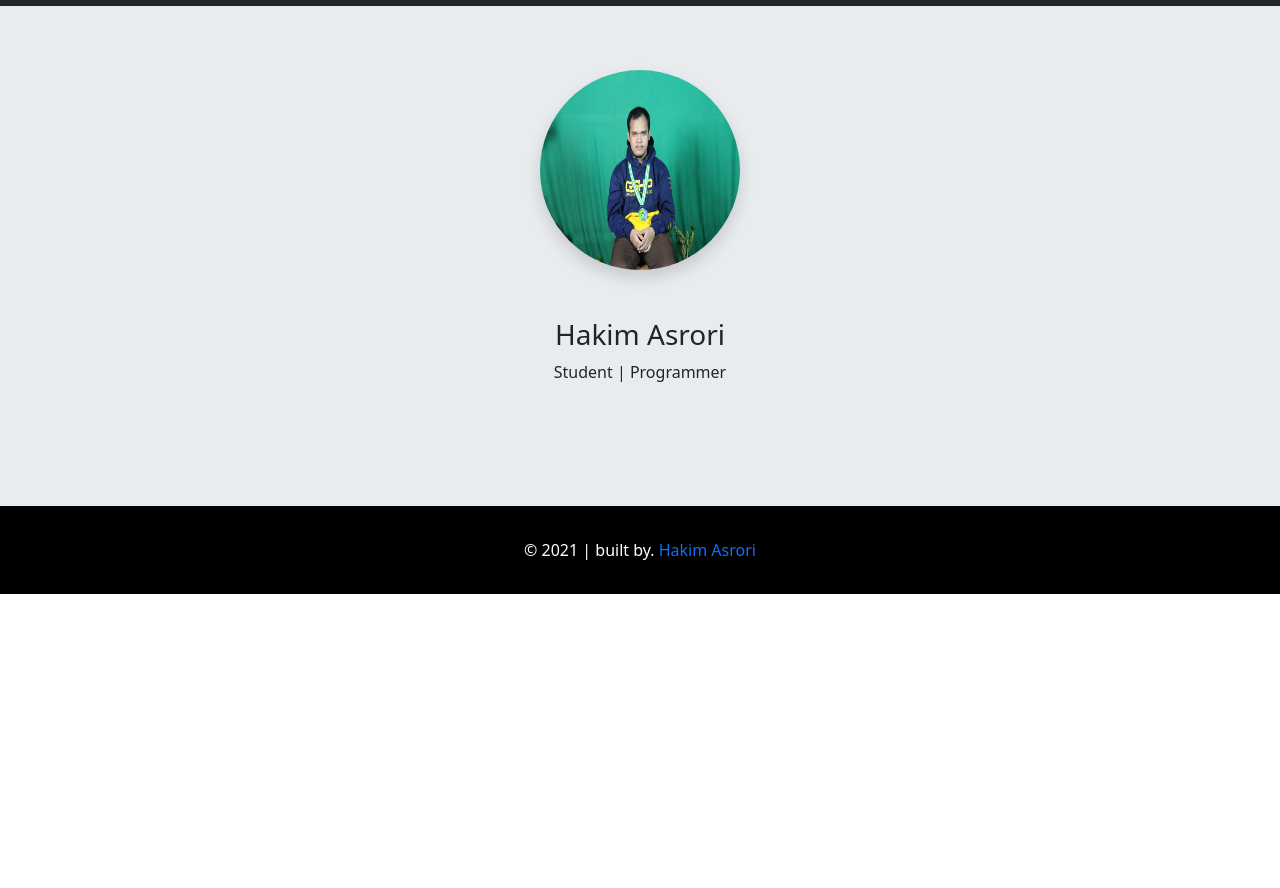
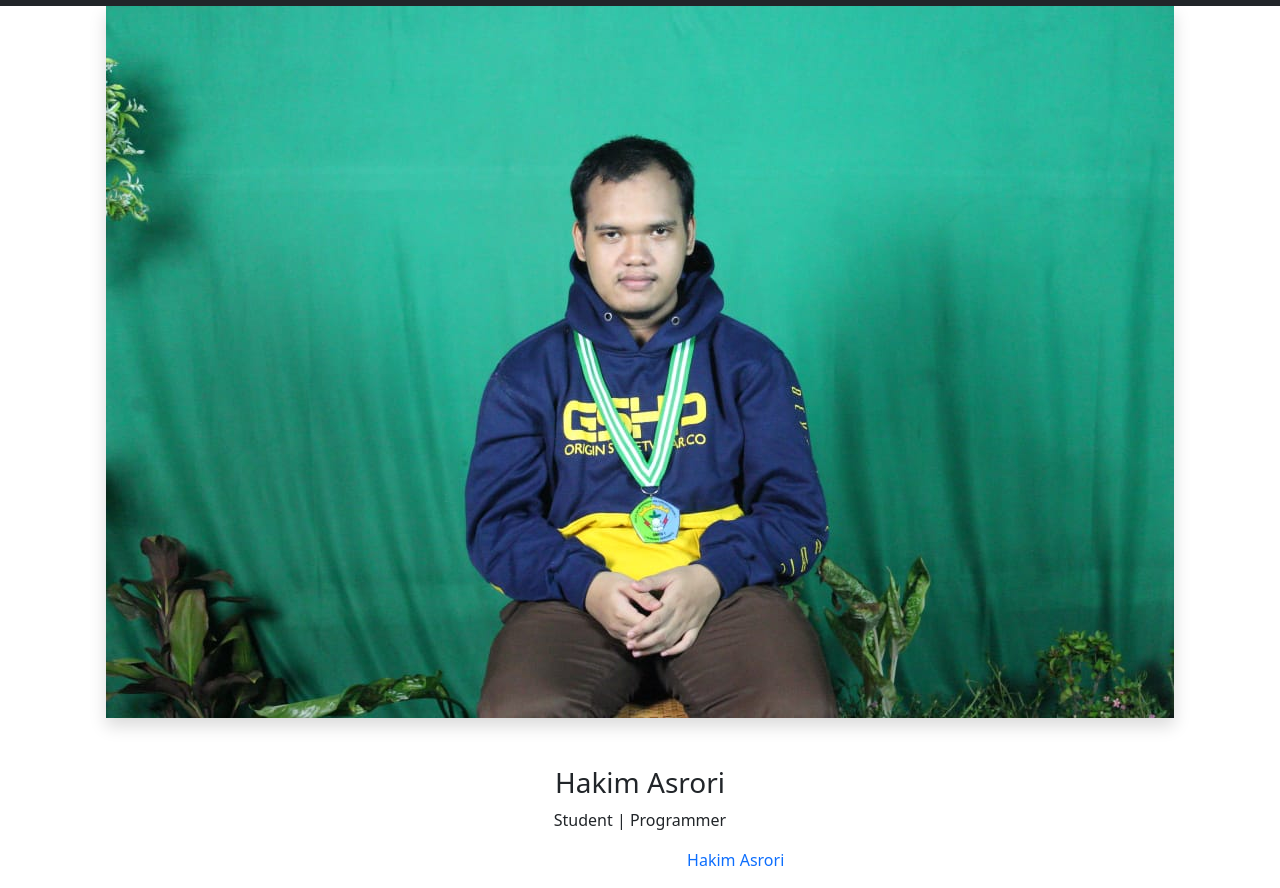
Before and after one commit to hakim-asrori/pw-bootstrap, a plain HTML site: page index.html in a window 1280 px wide. Shown: the part 52-940 px from the top of the page. Before the commit the page ends 800 px from the top, so only its background shows below. Drawn offline with Linux system fonts and the light colour scheme.

```diff
--- a/index.html
+++ b/index.html
@@ -6,42 +6,14 @@
 
   <link href="./css/bootstrap.min.css" rel="stylesheet">
 
-  <title>Portofolio</title>
+  <link rel="stylesheet" href="./css/my.css">
+
+  <title>Portofolio Hakim Asrori</title>
+
+  <link rel="stylesheet" href="https://cdnjs.cloudflare.com/ajax/libs/font-awesome/5.15.2/css/all.min.css" integrity="sha512-HK5fgLBL+xu6dm/Ii3z4xhlSUyZgTT9tuc/hSrtw6uzJOvgRr2a9jyxxT1ely+B+xFAmJKVSTbpM/CuL7qxO8w==" crossorigin="anonymous" />
 
   <style>
-    .jumbotron {
-      padding: 2rem 1rem;
-      /* margin-bottom: 2rem; */
-      background-color: #e9ecef;
-      border-radius: 0.3rem;
-      min-height: 500px;
-    }
 
-    .jumbotron img {
-      height: 200px;
-      width: 200px;
-      border-radius: 50%;
-    }
-
-    @media (min-width: 576px) {
-      .jumbotron {
-        padding: 4rem 2rem;
-      }
-    }
-
-    .jumbotron-fluid {
-      padding-right: 0;
-      padding-left: 0;
-      border-radius: 0;
-    }
-
-    .footer {
-      overflow-x: hidden;
-      margin-top: 0;
-      margin-bottom: 0;
-      padding: 2rem 0 1rem 0;
-      background-color: black;
-    }
   </style>
 </head>
 <body>
@@ -83,7 +55,7 @@
   <div class="footer">
     <div class="row">
       <div class="col-sm-12">
-        <p class="text-center text-white">&copy; 2021 | built by. <a href="" class="text-decoration-none">Hakim Asrori</a></p>
+        <p class="text-center text-white">&copy; 2021 | built with <i class="fas fa-heart"></i> by. <a href="" class="text-decoration-none">Hakim Asrori</a></p>
       </div>
     </div>
   </div>
```
Also changed, not shown: about.html (+10 -1 lines), contact.html (+11 -1 lines), project.html (+11 -1 lines).
